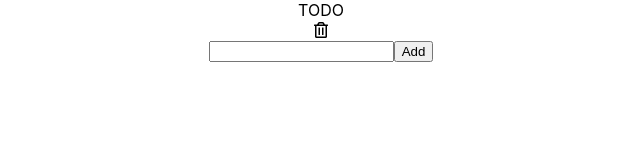
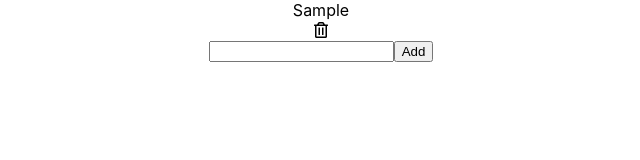
Before and after one commit to DougFelix/ReactKaffa, a React (Create React App) app in the folder kaffamobile/: page / in a window 1280 px wide. Both pictures are taken after typing "Sample" into the empty fields and a click on the button "Add". Shown: the top 160 px of the page, without its empty margins (319-959 px from the left). Built offline with nearby package versions, Linux system fonts and the light colour scheme.

Commit message:
fixed addTodo, passing props to Todo component and using its values

```diff
--- a/kaffamobile/src/Components/Todo.js
+++ b/kaffamobile/src/Components/Todo.js
@@ -8,18 +8,19 @@ class Todo extends Component {
         this.handleDelete = this.handleDelete.bind(this);
     }
 
-    handleDelete() {
+    handleDelete(id) {
         //TODO
-        console.log('deleted');
+        console.log('deleted'+id);
     }
 
 
     render() {
+        const {data} = this.props;
         return (
             <div className='Todo'>
-                <span>TODO</span>
+                <span>{data.todo}</span>
                 <div className='Todo-Icon'>
-                    <span onClick={this.handleDelete}><i className="far fa-trash-alt"></i></span>
+                    <span onClick={() => this.handleDelete(data.id)}><i className="far fa-trash-alt"></i></span>
                 </div>
             </div>
         );
--- a/kaffamobile/src/Components/TodoList.js
+++ b/kaffamobile/src/Components/TodoList.js
@@ -22,11 +22,11 @@ class TodoList extends Component {
     }
 
     addTodo(newTodo){
-        let updateList = [...this.state.todos, newTodo]
+        let Todo = {...newTodo, id: uuidv4()}
+        let updateList = [...this.state.todos, Todo]
         this.setState({
             todos: updateList
         })
-        //TODO
     }
 
     deleteTodo(){
@@ -37,7 +37,7 @@ class TodoList extends Component {
         return (
             <div className='TodoList'>
                 {this.state.todos.map(todo =>
-                    <Todo key={uuidv4()} data={todo}/>
+                    <Todo key={todo.id} data={todo}/>
                 )}
                 <AddTodoForm addTodo={this.addTodo} />
             </div>
```
